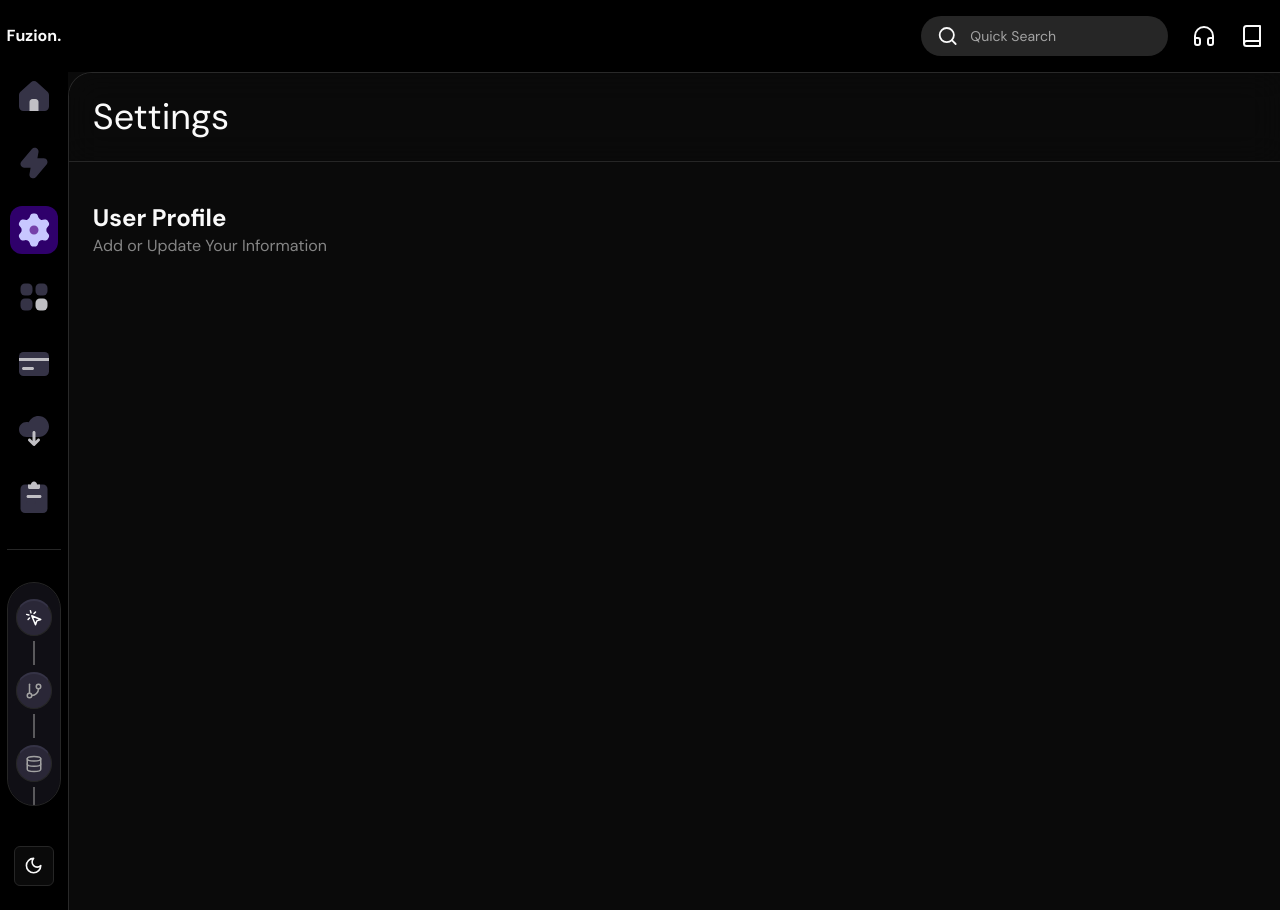
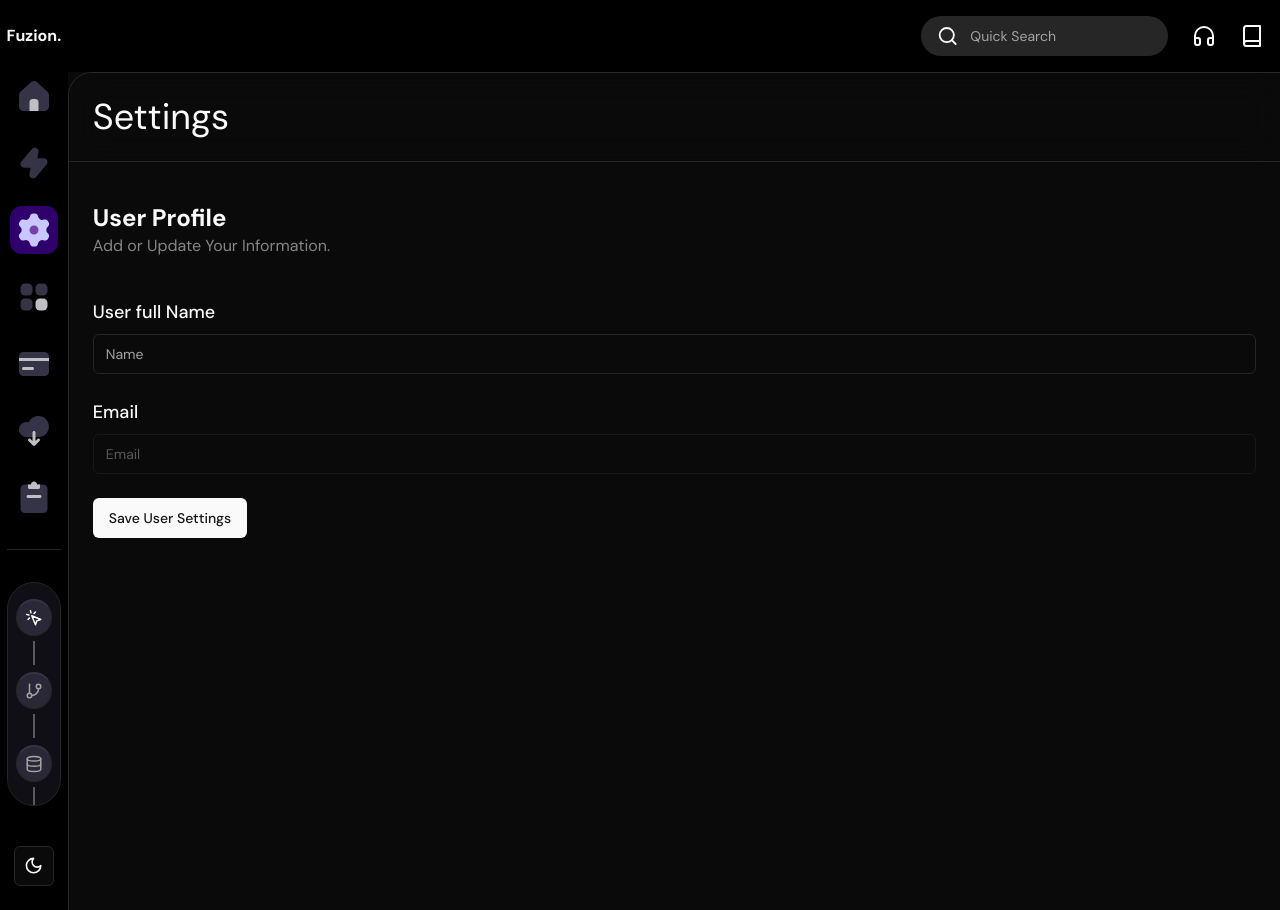
Before and after one commit to Darshit02/fuzion-autometionSoftware, a Next.js app: page /settings in a window 1280 px wide. Built offline with nearby package versions, Linux system fonts and the light colour scheme.

Commit message:
style : user Setting page

```diff
--- a/package.json
+++ b/package.json
@@ -9,7 +9,9 @@
     "lint": "next lint"
   },
   "dependencies": {
+    "@hookform/resolvers": "^3.3.4",
     "@radix-ui/react-dropdown-menu": "^2.0.6",
+    "@radix-ui/react-label": "^2.0.2",
     "@radix-ui/react-separator": "^1.0.3",
     "@radix-ui/react-slot": "^1.0.2",
     "@radix-ui/react-tooltip": "^1.0.7",
@@ -24,8 +26,10 @@
     "next-themes": "^0.3.0",
     "react": "^18",
     "react-dom": "^18",
+    "react-hook-form": "^7.51.2",
     "tailwind-merge": "^2.2.2",
-    "tailwindcss-animate": "^1.0.7"
+    "tailwindcss-animate": "^1.0.7",
+    "zod": "^3.22.4"
   },
   "devDependencies": {
     "@types/node": "^20",
--- a/src/app/(main)/(pages)/settings/page.tsx
+++ b/src/app/(main)/(pages)/settings/page.tsx
@@ -1,6 +1,8 @@
+import ProfileForm from "@/components/forms/profile-form";
 import React from "react";
 
 const Settings = () => {
+  //wireUp Profile Picture
   return (
     <div className="flex flex-col gap-4">
       <h1 className="sticky top-0 z-[10] flex items-center justify-between border-b bg-background/50 p-6 text-4xl backdrop-blur-lg">
@@ -10,9 +12,10 @@
         <div>
             <h2 className="text-2xl font-bold">User Profile</h2>
             <p className="text-base text-white/50">
-                Add or Update Your Information
+                Add or Update Your Information.
             </p>
         </div>
+        <ProfileForm/>
       </div>
     </div>
   );
--- /dev/null
+++ b/src/components/forms/profile-form.tsx
@@ -0,0 +1,79 @@
+"use client";
+import React, { useState } from "react";
+import { useForm } from "react-hook-form";
+import { z } from "zod";
+import { zodResolver } from "@hookform/resolvers/zod";
+import { EditUserProfileSchema } from "@/lib/types";
+import {
+  Form,
+  FormControl,
+  FormField,
+  FormItem,
+  FormLabel,
+  FormMessage,
+} from "../ui/form";
+import { Input } from "../ui/input";
+import { Button } from "../ui/button";
+import { Loader2 } from "lucide-react";
+
+const ProfileForm = () => {
+  const [isLoading, setIsLoading] = useState(false);
+
+  const form = useForm<z.infer<typeof EditUserProfileSchema>>({
+    mode: "onChange",
+    resolver: zodResolver(EditUserProfileSchema),
+    defaultValues: {
+      name: "",
+      email: "",
+    },
+  });
+  return (
+    <Form {...form}>
+      <form className="flex flex-col gap-6" onSubmit={() => {}}>
+        <FormField
+          disabled={isLoading}
+          control={form.control}
+          name="name"
+          render={({ field }) => (
+            <FormItem>
+              <FormLabel className="text-lg">User full Name</FormLabel>
+              <FormControl>
+                <Input {...field} placeholder="Name" />
+              </FormControl>
+              <FormMessage />
+            </FormItem>
+          )}
+        />
+        <FormField
+          disabled={true}
+          control={form.control}
+          name="email"
+          render={({ field }) => (
+            <FormItem>
+              <FormLabel className="text-lg">Email</FormLabel>
+              <FormControl>
+                <Input {...field} placeholder="Email" type="email" />
+              </FormControl>
+              <FormMessage />
+            </FormItem>
+          )}
+        />
+        <Button
+          className="self-start hover:bg-[#2f006B] hover:text-white"
+          type="submit"
+        >
+          {isLoading ? (
+            <>
+            <Loader2 className="mr-2 h-4 w-4 animate-spin" />
+            Saving
+            </>
+          ) : (
+            "Save User Settings"
+          )}
+        </Button>
+      </form>
+    </Form>
+  );
+};
+
+export default ProfileForm;
--- /dev/null
+++ b/src/components/ui/form.tsx
@@ -0,0 +1,176 @@
+import * as React from "react"
+import * as LabelPrimitive from "@radix-ui/react-label"
+import { Slot } from "@radix-ui/react-slot"
+import {
+  Controller,
+  ControllerProps,
+  FieldPath,
+  FieldValues,
+  FormProvider,
+  useFormContext,
+} from "react-hook-form"
+
+import { cn } from "@/lib/utils"
+import { Label } from "@/components/ui/label"
+
+const Form = FormProvider
+
+type FormFieldContextValue<
+  TFieldValues extends FieldValues = FieldValues,
+  TName extends FieldPath<TFieldValues> = FieldPath<TFieldValues>
+> = {
+  name: TName
+}
+
+const FormFieldContext = React.createContext<FormFieldContextValue>(
+  {} as FormFieldContextValue
+)
+
+const FormField = <
+  TFieldValues extends FieldValues = FieldValues,
+  TName extends FieldPath<TFieldValues> = FieldPath<TFieldValues>
+>({
+  ...props
+}: ControllerProps<TFieldValues, TName>) => {
+  return (
+    <FormFieldContext.Provider value={{ name: props.name }}>
+      <Controller {...props} />
+    </FormFieldContext.Provider>
+  )
+}
+
+const useFormField = () => {
+  const fieldContext = React.useContext(FormFieldContext)
+  const itemContext = React.useContext(FormItemContext)
+  const { getFieldState, formState } = useFormContext()
+
+  const fieldState = getFieldState(fieldContext.name, formState)
+
+  if (!fieldContext) {
+    throw new Error("useFormField should be used within <FormField>")
+  }
+
+  const { id } = itemContext
+
+  return {
+    id,
+    name: fieldContext.name,
+    formItemId: `${id}-form-item`,
+    formDescriptionId: `${id}-form-item-description`,
+    formMessageId: `${id}-form-item-message`,
+    ...fieldState,
+  }
+}
+
+type FormItemContextValue = {
+  id: string
+}
+
+const FormItemContext = React.createContext<FormItemContextValue>(
+  {} as FormItemContextValue
+)
+
+const FormItem = React.forwardRef<
+  HTMLDivElement,
+  React.HTMLAttributes<HTMLDivElement>
+>(({ className, ...props }, ref) => {
+  const id = React.useId()
+
+  return (
+    <FormItemContext.Provider value={{ id }}>
+      <div ref={ref} className={cn("space-y-2", className)} {...props} />
+    </FormItemContext.Provider>
+  )
+})
+FormItem.displayName = "FormItem"
+
+const FormLabel = React.forwardRef<
+  React.ElementRef<typeof LabelPrimitive.Root>,
+  React.ComponentPropsWithoutRef<typeof LabelPrimitive.Root>
+>(({ className, ...props }, ref) => {
+  const { error, formItemId } = useFormField()
+
+  return (
+    <Label
+      ref={ref}
+      className={cn(error && "text-destructive", className)}
+      htmlFor={formItemId}
+      {...props}
+    />
+  )
+})
+FormLabel.displayName = "FormLabel"
+
+const FormControl = React.forwardRef<
+  React.ElementRef<typeof Slot>,
+  React.ComponentPropsWithoutRef<typeof Slot>
+>(({ ...props }, ref) => {
+  const { error, formItemId, formDescriptionId, formMessageId } = useFormField()
+
+  return (
+    <Slot
+      ref={ref}
+      id={formItemId}
+      aria-describedby={
+        !error
+          ? `${formDescriptionId}`
+          : `${formDescriptionId} ${formMessageId}`
+      }
+      aria-invalid={!!error}
+      {...props}
+    />
+  )
+})
+FormControl.displayName = "FormControl"
+
+const FormDescription = React.forwardRef<
+  HTMLParagraphElement,
+  React.HTMLAttributes<HTMLParagraphElement>
+>(({ className, ...props }, ref) => {
+  const { formDescriptionId } = useFormField()
+
+  return (
+    <p
+      ref={ref}
+      id={formDescriptionId}
+      className={cn("text-sm text-muted-foreground", className)}
+      {...props}
+    />
+  )
+})
+FormDescription.displayName = "FormDescription"
+
+const FormMessage = React.forwardRef<
+  HTMLParagraphElement,
+  React.HTMLAttributes<HTMLParagraphElement>
+>(({ className, children, ...props }, ref) => {
+  const { error, formMessageId } = useFormField()
+  const body = error ? String(error?.message) : children
+
+  if (!body) {
+    return null
+  }
+
+  return (
+    <p
+      ref={ref}
+      id={formMessageId}
+      className={cn("text-sm font-medium text-destructive", className)}
+      {...props}
+    >
+      {body}
+    </p>
+  )
+})
+FormMessage.displayName = "FormMessage"
+
+export {
+  useFormField,
+  Form,
+  FormItem,
+  FormLabel,
+  FormControl,
+  FormDescription,
+  FormMessage,
+  FormField,
+}
--- /dev/null
+++ b/src/components/ui/label.tsx
@@ -0,0 +1,26 @@
+"use client"
+
+import * as React from "react"
+import * as LabelPrimitive from "@radix-ui/react-label"
+import { cva, type VariantProps } from "class-variance-authority"
+
+import { cn } from "@/lib/utils"
+
+const labelVariants = cva(
+  "text-sm font-medium leading-none peer-disabled:cursor-not-allowed peer-disabled:opacity-70"
+)
+
+const Label = React.forwardRef<
+  React.ElementRef<typeof LabelPrimitive.Root>,
+  React.ComponentPropsWithoutRef<typeof LabelPrimitive.Root> &
+    VariantProps<typeof labelVariants>
+>(({ className, ...props }, ref) => (
+  <LabelPrimitive.Root
+    ref={ref}
+    className={cn(labelVariants(), className)}
+    {...props}
+  />
+))
+Label.displayName = LabelPrimitive.Root.displayName
+
+export { Label }
--- /dev/null
+++ b/src/lib/types.ts
@@ -0,0 +1,6 @@
+import { z } from "zod";
+
+export const EditUserProfileSchema = z.object({
+  email: z.string().email("Required"),
+  name: z.string().min(1, "Required"),
+});
```
Also changed, not shown: 2 other files (tests, documents, lock files or other folders).
